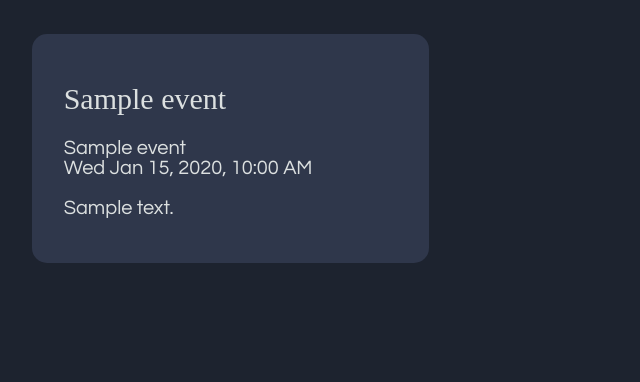
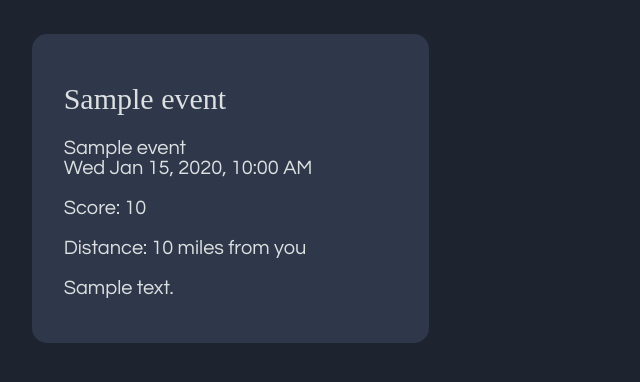
Before and after one commit to msmithp/ConcertFinder, a Flask app: template templates/list_events.html in a window 1280 px wide. Shown: the part 179-561 px from the top of the page, without its empty margins (0-640 px from the left). Run offline with Flask 3, Linux system fonts and the light colour scheme; the visitor is signed in with stand-in values (Sample User, id 1); the template is opened without the code that fills it: most values are stand-ins (such as "Sample title", 1, 10 or a date in 2020); some web fonts are replaced.

Commit message:
Update list_events.html, add distances

```diff
--- a/templates/list_events.html
+++ b/templates/list_events.html
@@ -15,6 +15,10 @@
 					<div class="cell">
 						<h1>{{events[i].event_name}}</h1>
 						<p>{{events[i].venue_name}}<br>{{format_datetime(events[i].date_time)}}</p>
+						<p>Score: {{events[i].score}}</p>
+						{% if session["loggedin"] %}
+							<p>Distance: {{events[i].distance|round(1)}} miles from you</p>
+						{% endif %}
 						<p>{{events[i].event_desc}}</p>
 					</div>
 					{% endfor %}
```
